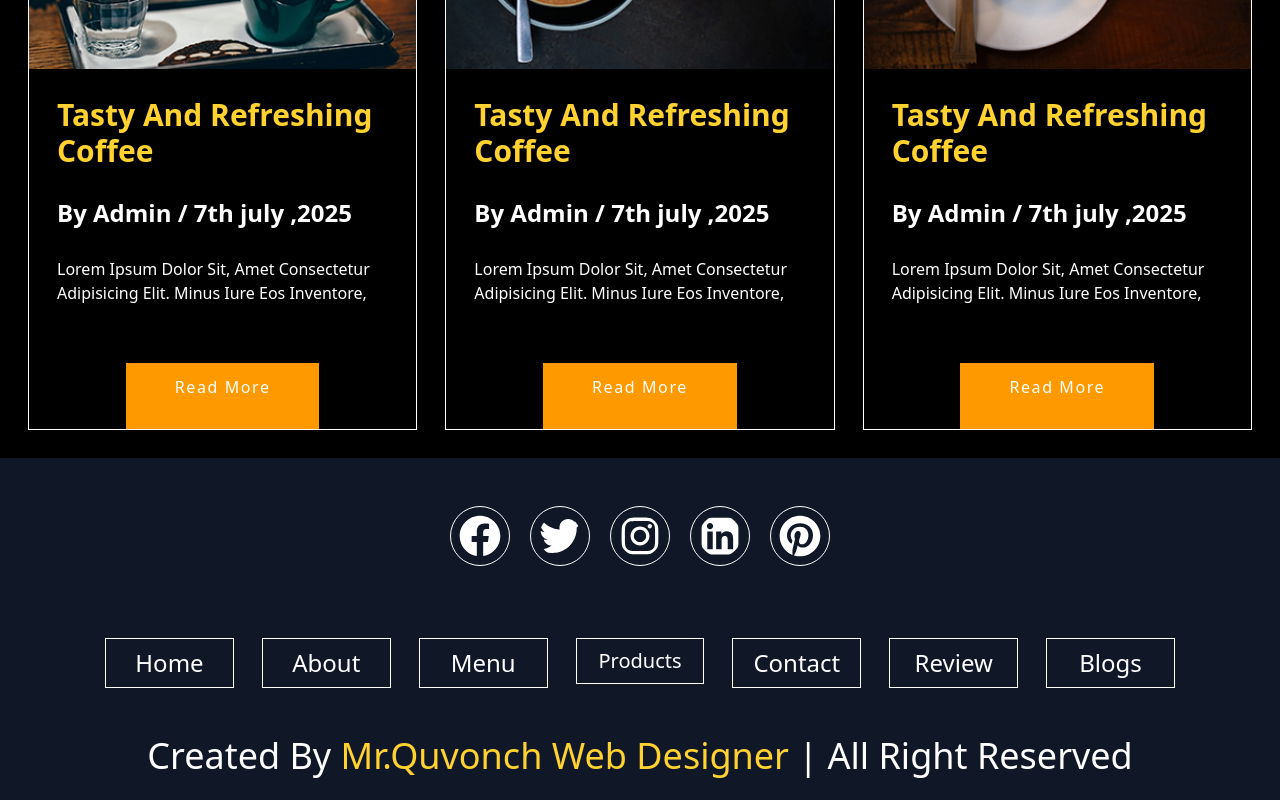
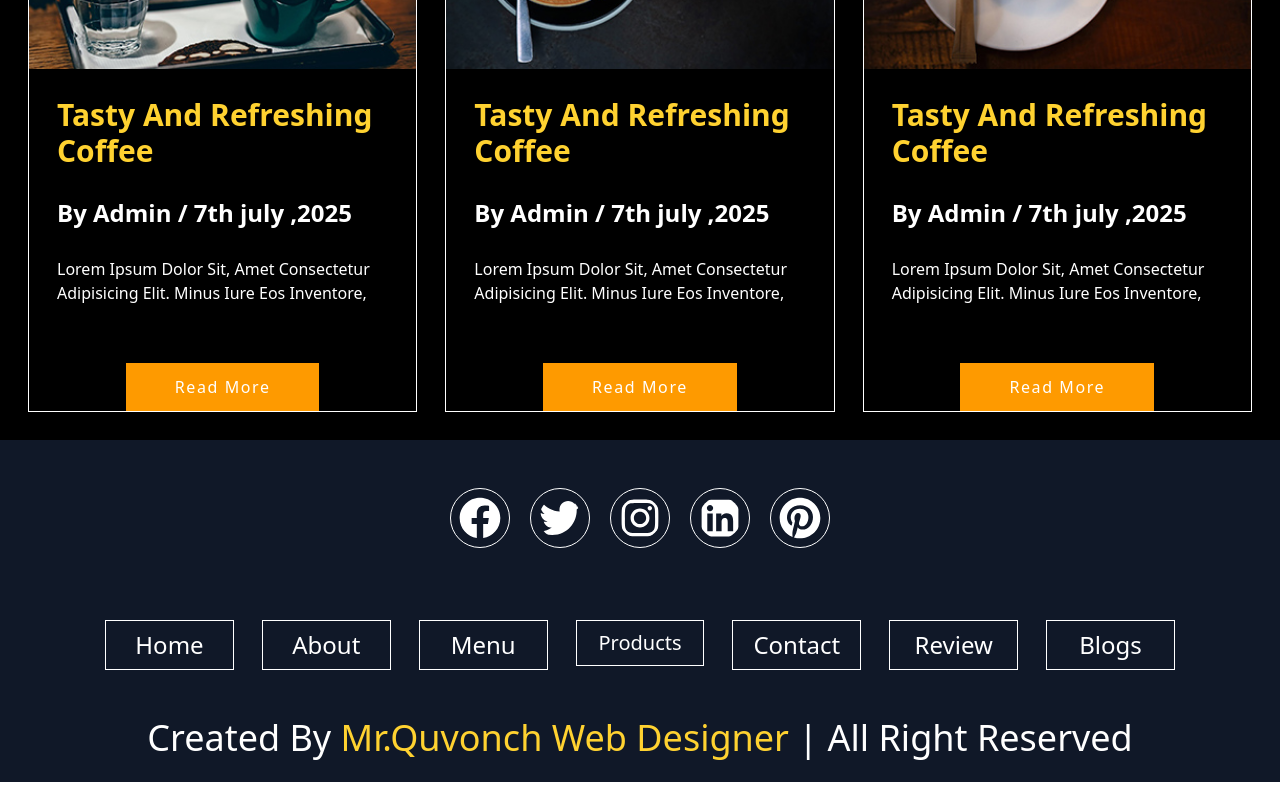
Before and after one commit to mehroj39/shop, a React (Vite) app: page / in a window 1280 px wide. Shown: the part 4380-5180 px from the top of the page. Built offline with nearby package versions, Linux system fonts and the light colour scheme; some icons are missing.

Commit message:
home changed

```diff
--- a/src/pages/Blogs.jsx
+++ b/src/pages/Blogs.jsx
@@ -10,7 +10,7 @@ const Blogs = () => {
         <h1 className="text-3xl md:text-5xl text-white font-bold text-center py-10">
           CONTACT <span className='text-amber-300'>US</span>
         </h1>
-        <div className='grid grid-cols-1 md:grid-cols-2 xl:grid-cols-3 p-7 gap-7 '>
+        <div className='grid grid-cols-1 md:grid-cols-2 xl:grid-cols-3 p-7 gap-7 pb-[30-px] '>
           <div className='flex flex-col gap-7 bg-black border border-white '>
             <img src={pic1} alt="pic1" />
             <h2 className='px-7 text-3xl font-bold text-amber-300'>Tasty And Refreshing Coffee</h2>
@@ -18,7 +18,7 @@ const Blogs = () => {
             <p className='px-7 text-white'>Lorem Ipsum Dolor Sit, Amet Consectetur Adipisicing Elit. Minus Iure Eos Inventore,  </p>
             <button className='w-1/2 hover:w-2/3 min-w-[150px] sm:min-w-[170px] transition-all duration-500 ease-in-out
              whitespace-nowrap overflow-hidden
-             tracking-widest px-4 py-3 text-white bg-amber-500 mt-[30px] pb-[30px] mx-auto'>Read More</button>
+             tracking-widest px-4 py-3 text-white bg-amber-500 mt-[30px] mx-auto'>Read More</button>
           </div>
           <div className='flex flex-col gap-7 bg-black border border-white '>
             <img src={pic2} alt="pic1" />
@@ -27,7 +27,7 @@ const Blogs = () => {
             <p className='px-7 text-white'>Lorem Ipsum Dolor Sit, Amet Consectetur Adipisicing Elit. Minus Iure Eos Inventore,  </p>
             <button className='w-1/2 hover:w-2/3 min-w-[150px] sm:min-w-[170px] transition-all duration-500 ease-in-out
              whitespace-nowrap overflow-hidden
-             tracking-widest px-4 py-3 text-white bg-amber-500 mt-[30px] pb-[30px] mx-auto'>Read More</button>
+             tracking-widest px-4 py-3 text-white bg-amber-500 mt-[30px] mx-auto'>Read More</button>
           </div>
           <div className='flex flex-col gap-7 bg-black border border-white '>
             <img src={pic3} alt="pic1" />
@@ -36,7 +36,7 @@ const Blogs = () => {
             <p className='px-7 text-white'>Lorem Ipsum Dolor Sit, Amet Consectetur Adipisicing Elit. Minus Iure Eos Inventore,  </p>
             <button className='w-1/2 hover:w-2/3 min-w-[150px] sm:min-w-[170px] transition-all duration-500 ease-in-out
              whitespace-nowrap overflow-hidden
-             tracking-widest px-4 py-3 text-white bg-amber-500 mt-[30px] pb-[30px] mx-auto'>Read More</button>
+             tracking-widest px-4 py-3 text-white bg-amber-500 mt-[30px]  mx-auto'>Read More</button>
           </div>
         </div>
       </div>
```
